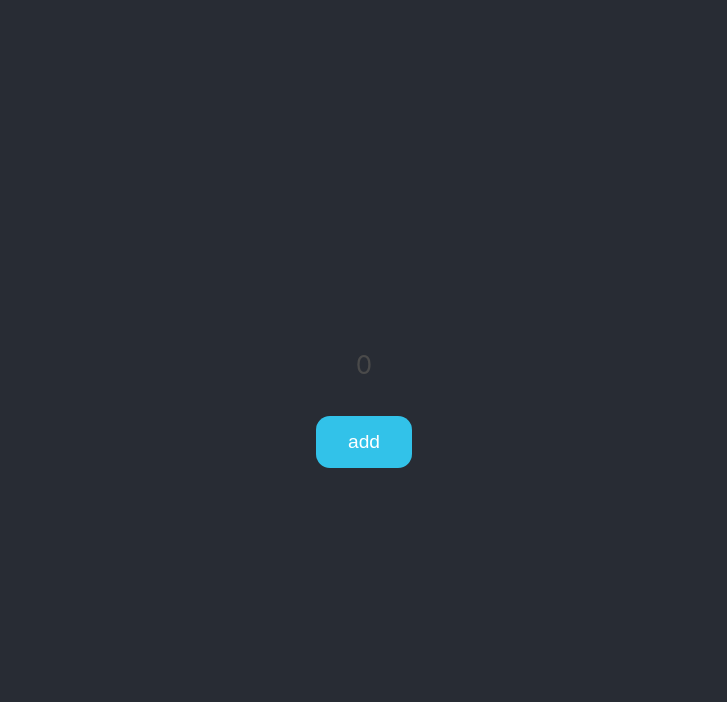
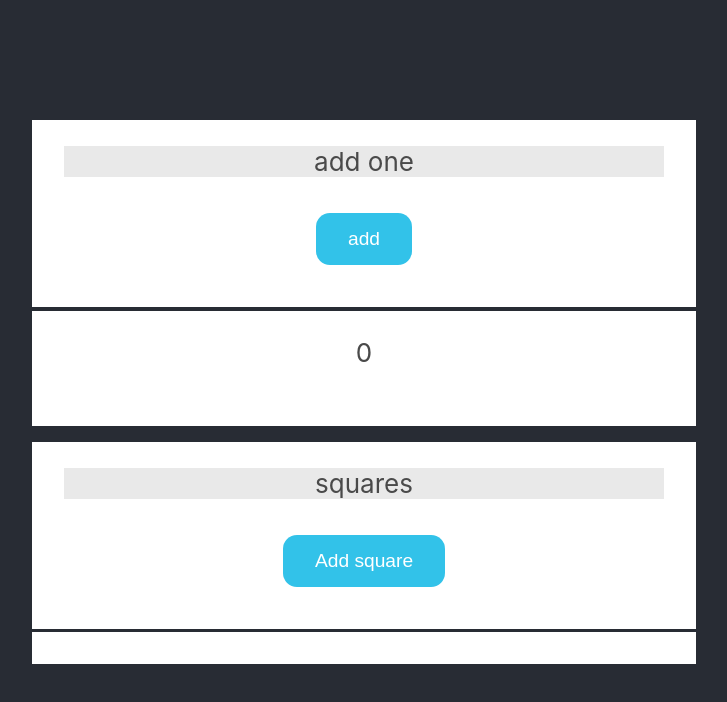
Before and after one commit to brokenfingers/reactjs_bit, a React (Create React App) app: page / in a window 1280 px wide. Shown: the top 702 px of the page, without its empty margins (276-1003 px from the left). Built offline with nearby package versions, Linux system fonts and the light colour scheme.

Commit message:
add squares local storage

```diff
--- a/src/App.jsx
+++ b/src/App.jsx
@@ -5,7 +5,7 @@ import { useEffect, useState } from 'react';
 function App() {
 
     const [number, setNumber] = useState(null)
-
+    const [squareArr, setSquareArr] = useState([])
 
     const handleButton = () => {
             setNumber(i => {
@@ -18,12 +18,41 @@ function App() {
         setNumber(i => +localStorage.getItem('number') ?? 1)
     }, [])
 
+    const handleAddSquare = () => {
+        setSquareArr(i => {
+             localStorage.setItem('square', JSON.stringify([...squareArr, 1]))
+            return [...i, 1]
+        }
+            )
+
+    }
+
+    useEffect(()=>{
+        setSquareArr(JSON.parse(localStorage.getItem('square') ?? '[]')  )
+    }, [])
 
     return (
         <div className="App">
             <header className="App-header">
-            <p>{number}</p>
-            <button onClick={handleButton}>add</button>
+                <div className="card">
+                    <p className="title">add one</p>
+
+                    <button onClick={handleButton}>add</button>
+                </div>
+                <div className='card'>
+                    <p>{number}</p>
+                </div>
+
+                <div className="card">
+                    <p className="title">squares</p>
+                    <button onClick={handleAddSquare}>Add square</button>
+                </div>
+                <div className='card'>
+                    {
+                        squareArr.map((_, i) => <div className='square' key={i}></div>)
+                    }
+                </div>
+
             </header>
         </div>
     )
```
